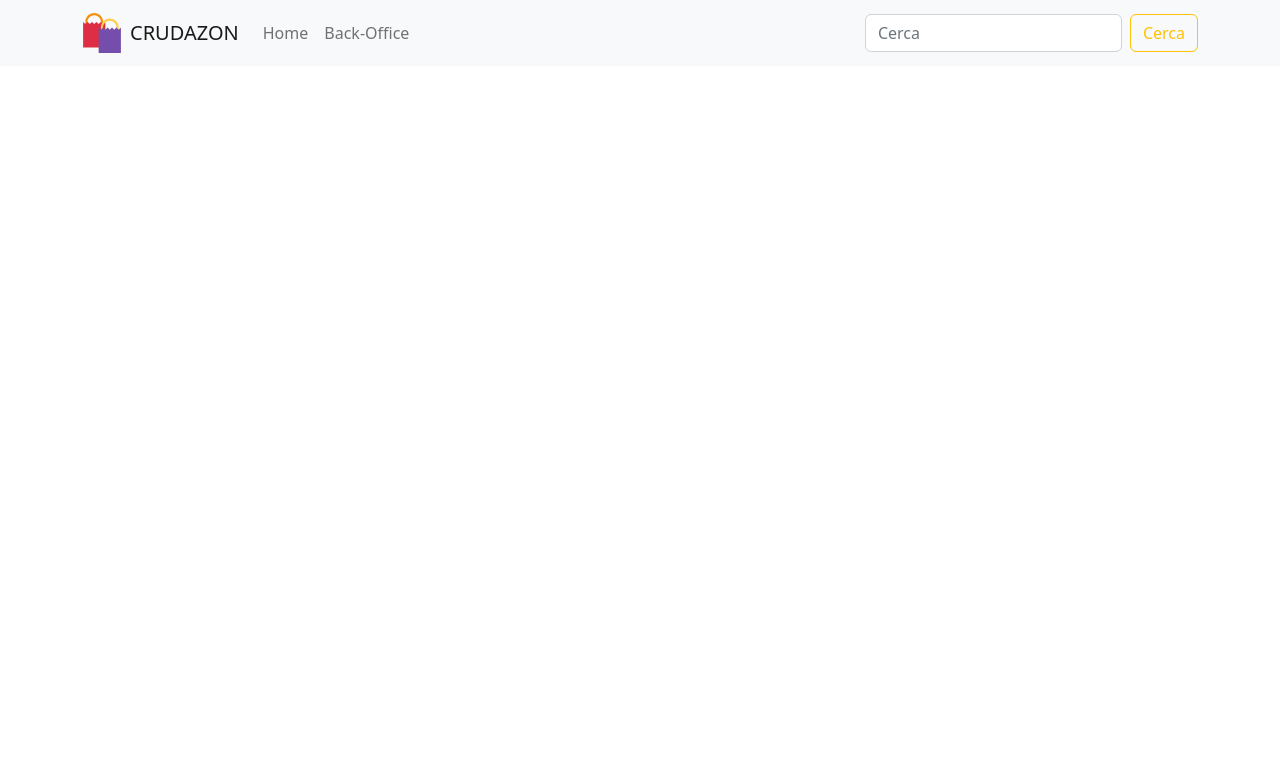
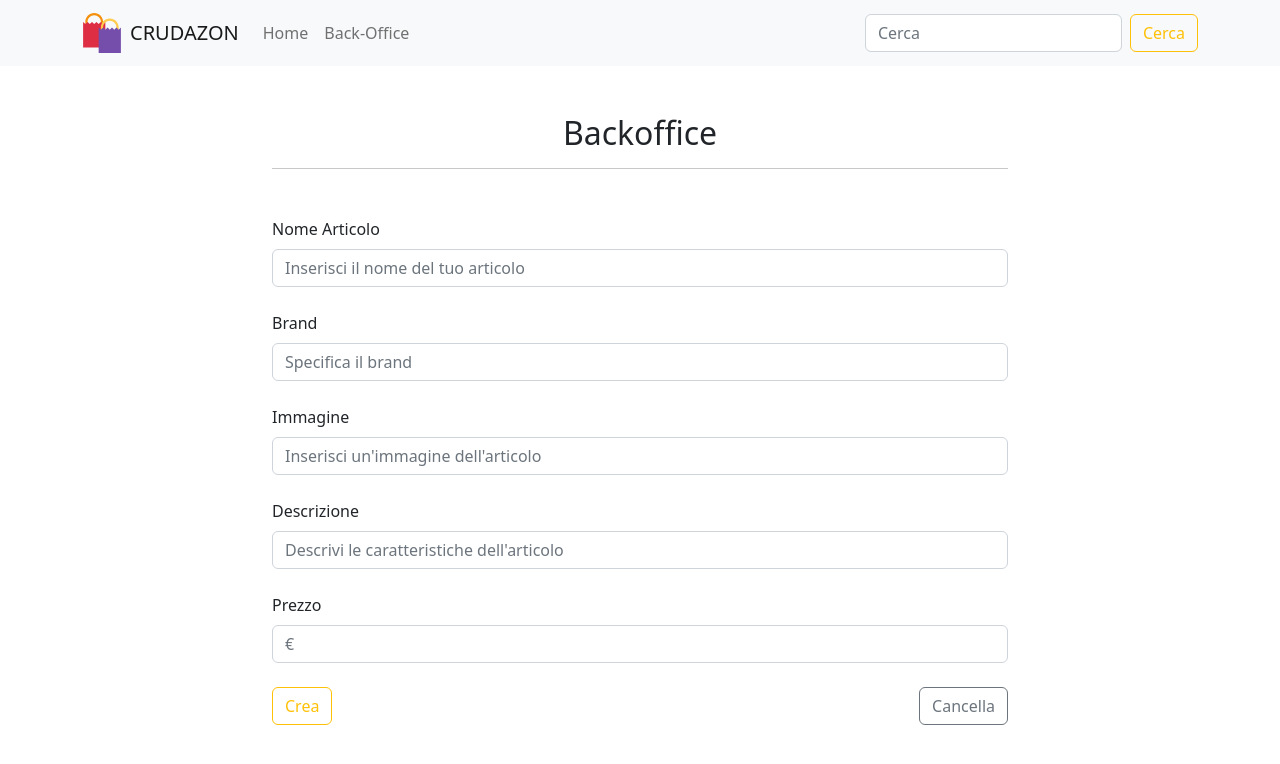
Before and after one commit to DennisLoiak11/U2-S3-G5-TEST, a plain HTML site: page back-office.html in a window 1280 px wide. Drawn offline with nearby package versions, Linux system fonts and the light colour scheme.

Commit message:
backoffice-html-

```diff
--- a/back-office.html
+++ b/back-office.html
@@ -1,5 +1,6 @@
 <!DOCTYPE html>
 <html lang="en">
+
 <head>
     <meta charset="UTF-8">
     <meta http-equiv="X-UA-Compatible" content="IE=edge">
@@ -10,6 +11,7 @@
         integrity="sha384-rbsA2VBKQhggwzxH7pPCaAqO46MgnOM80zW1RWuH61DGLwZJEdK2Kadq2F9CUG65" crossorigin="anonymous">
 </head>
 </head>
+
 <body>
 
     <nav class="navbar navbar-expand-lg bg-light">
@@ -20,8 +22,8 @@
             </a>
 
             <button class="navbar-toggler" type="button" data-bs-toggle="collapse"
-                    data-bs-target="#navbarSupportedContent" aria-controls="navbarSupportedContent"
-                    aria-expanded="false" aria-label="Toggle navigation">
+                data-bs-target="#navbarSupportedContent" aria-controls="navbarSupportedContent" aria-expanded="false"
+                aria-label="Toggle navigation">
                 <span class="navbar-toggler-icon"></span>
             </button>
             <div class="collapse navbar-collapse" id="navbarSupportedContent">
@@ -41,9 +43,55 @@
         </div>
     </nav>
 
+    <div class="container mt-5">
+        <div class="row justify-content-center">
+            <div class="col-8">
+                <h2 class="text-center">Backoffice</h2>
+                <hr class="mb-5">
+                <form id="form" class="mt-4" onsubmit="Save()">
+                    <div class="mb-4">
+                        <label for="name" class="form-label">Nome Articolo</label>
+                        <input type="text" class="form-control" id="name" placeholder="Inserisci il nome del tuo articolo" required>
+                    </div>
+
+                    <div class="mb-4">
+                        <label for="brand" class="form-label">Brand</label>
+                        <input type="text" class="form-control" id="brand" placeholder="Specifica il brand" required>
+                    </div>
+
+                    <div class="mb-4">
+                        <label for="imageUrl" class="form-label">Immagine</label>
+                        <input type="" class="form-control" id="imageUrl"
+                            placeholder="Inserisci un'immagine dell'articolo" aria-describedby="imageUrl"
+                            required>
+                    </div>
+
+                    <div class="mb-4">
+                        <label for="descrizione" class="form-label">Descrizione</label>
+                        <input type="text" class="form-control" id="descrizione"
+                            placeholder="Descrivi le caratteristiche dell'articolo" required>
+                    </div>
+
+                    <div class="mb-4">
+                        <label for="price" class="form-label">Prezzo</label>
+                        <input type="number" class="form-control" id="prezzo" placeholder="€" required>
+                    </div>
+
+                    <div class="d-flex gap-2">
+                        <button type="submit" class="btn btn-outline-warning me-auto">Crea</button>
+                        <button type="button" class="btn btn-outline-secondary" onclick="form.reset()" >Cancella</button>
+                    </div>
+                </form>
+            </div>
+        </div>
+    </div>
+
 
     <!--Script Bootstrap-->
-    <script src="https://cdn.jsdelivr.net/npm/bootstrap@5.2.3/dist/js/bootstrap.bundle.min.js" integrity="sha384-kenU1KFdBIe4zVF0s0G1M5b4hcpxyD9F7jL+jjXkk+Q2h455rYXK/7HAuoJl+0I4"
+    <script src="https://cdn.jsdelivr.net/npm/bootstrap@5.2.3/dist/js/bootstrap.bundle.min.js"
+        integrity="sha384-kenU1KFdBIe4zVF0s0G1M5b4hcpxyD9F7jL+jjXkk+Q2h455rYXK/7HAuoJl+0I4"
         crossorigin="anonymous"></script>
+
 </body>
+
 </html>
```
Also changed, not shown: assets/JS/back-office.js (+12 -0 lines). Lines whose indentation alone changed are shown as unchanged.
